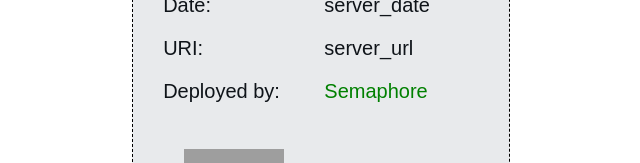
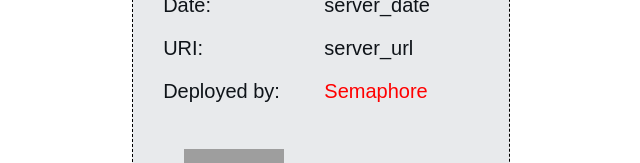
Before and after one commit to iris-racoon/ci-test, a plain HTML site: page index.html in a window 1280 px wide. Shown: the part 231-394 px from the top of the page, without its empty margins (319-959 px from the left). Drawn offline with Linux system fonts and the light colour scheme; grey boxes are pictures that could not be loaded.

Commit message:
Change color

```diff
--- a/index.html
+++ b/index.html
@@ -87,7 +87,7 @@
 <p><span>Server&nbsp;name:</span> <span>server_hostname</span></p>
 <p class="smaller"><span>Date:</span> <span>server_date</span></p>
 <p class="smaller"><span>URI:</span> <span>server_url</span></p>
-<p class="smaller"><span>Deployed by:</span> <span style="color:green">Semaphore</span></p>
+<p class="smaller"><span>Deployed by:</span> <span style="color:red">Semaphore</span></p>
 <p class="smaller"><img class=smaller src="https://avatars2.githubusercontent.com/u/47175507?s=280&v=4"></p>
 </div>
 <div class="check"><input type="checkbox" id="check" onchange="changeCookie()"> Auto Refresh</div>
```
